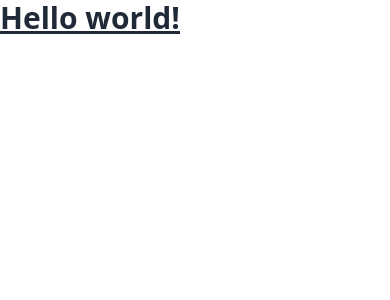
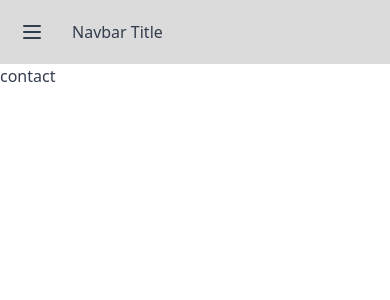
Before and after one commit to imranwebcraft/cleanco-clien-side, a React (Vite) app: page /contact in a window 390 px wide. Shown: the top 300 px of the page. Built offline with nearby package versions, Linux system fonts and the light colour scheme.

Commit message:
Create mainlayoyut strature for the website

```diff
--- a/src/App.jsx
+++ b/src/App.jsx
@@ -1,5 +1,13 @@
+import { Outlet } from 'react-router-dom';
+import MainLayout from './components/layout/MainLayout';
+
 const App = () => {
-	return <h1 className="text-3xl font-bold underline">Hello world!</h1>;
+	return (
+		<MainLayout>
+			{/* As children */}
+			<Outlet></Outlet>
+		</MainLayout>
+	);
 };
 
 export default App;
--- /dev/null
+++ b/src/components/About.jsx
@@ -0,0 +1,9 @@
+const About = () => {
+	return (
+		<div>
+			<p>about</p>
+		</div>
+	);
+};
+
+export default About;
--- /dev/null
+++ b/src/components/Contact.jsx
@@ -0,0 +1,9 @@
+const Contact = () => {
+	return (
+		<div>
+			<p>contact</p>
+		</div>
+	);
+};
+
+export default Contact;
--- /dev/null
+++ b/src/components/Login.jsx
@@ -0,0 +1,5 @@
+const Login = () => {
+	return <div>login</div>;
+};
+
+export default Login;
--- /dev/null
+++ b/src/components/Register.jsx
@@ -0,0 +1,9 @@
+const Register = () => {
+	return (
+		<div>
+			<p>Register</p>
+		</div>
+	);
+};
+
+export default Register;
--- /dev/null
+++ b/src/components/layout/MainLayout.jsx
@@ -0,0 +1,65 @@
+const MainLayout = ({ children }) => {
+	return (
+		<div className="drawer">
+			<input id="my-drawer-3" type="checkbox" className="drawer-toggle" />
+			<div className="drawer-content flex flex-col">
+				{/* Navbar */}
+				<div className="w-full navbar bg-base-300">
+					<div className="flex-none lg:hidden">
+						<label
+							htmlFor="my-drawer-3"
+							aria-label="open sidebar"
+							className="btn btn-square btn-ghost"
+						>
+							<svg
+								xmlns="http://www.w3.org/2000/svg"
+								fill="none"
+								viewBox="0 0 24 24"
+								className="inline-block w-6 h-6 stroke-current"
+							>
+								<path
+									strokeLinecap="round"
+									strokeLinejoin="round"
+									strokeWidth="2"
+									d="M4 6h16M4 12h16M4 18h16"
+								></path>
+							</svg>
+						</label>
+					</div>
+					<div className="flex-1 px-2 mx-2">Navbar Title</div>
+					<div className="flex-none hidden lg:block">
+						<ul className="menu menu-horizontal">
+							{/* Navbar menu content here */}
+							<li>
+								<a>Navbar Item 1</a>
+							</li>
+							<li>
+								<a>Navbar Item 2</a>
+							</li>
+						</ul>
+					</div>
+				</div>
+				{/* Page content here */}
+				{children}
+			</div>
+			<div className="drawer-side">
+				<label
+					htmlFor="my-drawer-3"
+					aria-label="close sidebar"
+					className="drawer-overlay"
+				></label>
+				<ul className="menu p-4 w-80 min-h-full bg-base-200">
+					{/* Sidebar content here */}
+					<li>
+						<a>Sidebar Item 1</a>
+					</li>
+					<li>
+						<a>Sidebar Item 2</a>
+					</li>
+				</ul>
+			</div>
+		</div>
+	);
+};
+
+export default MainLayout;
--- a/src/main.jsx
+++ b/src/main.jsx
@@ -1,10 +1,12 @@
-import React from "react";
-import ReactDOM from "react-dom/client";
-import App from "./App.jsx";
-import "./index.css";
+import React from 'react';
+import ReactDOM from 'react-dom/client';
 
-ReactDOM.createRoot(document.getElementById("root")).render(
+import './index.css';
+import { RouterProvider } from 'react-router-dom';
+import router from './routes/router.jsx';
+
+ReactDOM.createRoot(document.getElementById('root')).render(
 	<React.StrictMode>
-		<App />
+		<RouterProvider router={router}></RouterProvider>
 	</React.StrictMode>
 );
--- /dev/null
+++ b/src/routes/router.jsx
@@ -0,0 +1,23 @@
+import { createBrowserRouter } from 'react-router-dom';
+import App from '../App';
+import About from '../components/About';
+import Contact from '../components/Contact';
+
+const router = createBrowserRouter([
+	{
+		path: '/',
+		element: <App />,
+		children: [
+			{
+				path: 'about',
+				element: <About />,
+			},
+			{
+				path: 'contact',
+				element: <Contact />,
+			},
+		],
+	},
+]);
+
+export default router;
--- a/tailwind.config.js
+++ b/tailwind.config.js
@@ -1,11 +1,11 @@
 /** @type {import('tailwindcss').Config} */
 export default {
-	content: ["./index.html", "./src/**/*.{js,ts,jsx,tsx}"],
+	content: ['./index.html', './src/**/*.{js,ts,jsx,tsx}'],
 	theme: {
 		extend: {},
 	},
-	plugins: [require("daisyui")],
+	plugins: [require('daisyui')],
 	daisyui: {
-		themes: ["light", "dark", "cupcake"],
+		themes: ['emerald'],
 	},
 };
```
Also changed, not shown: .eslintrc.cjs.
